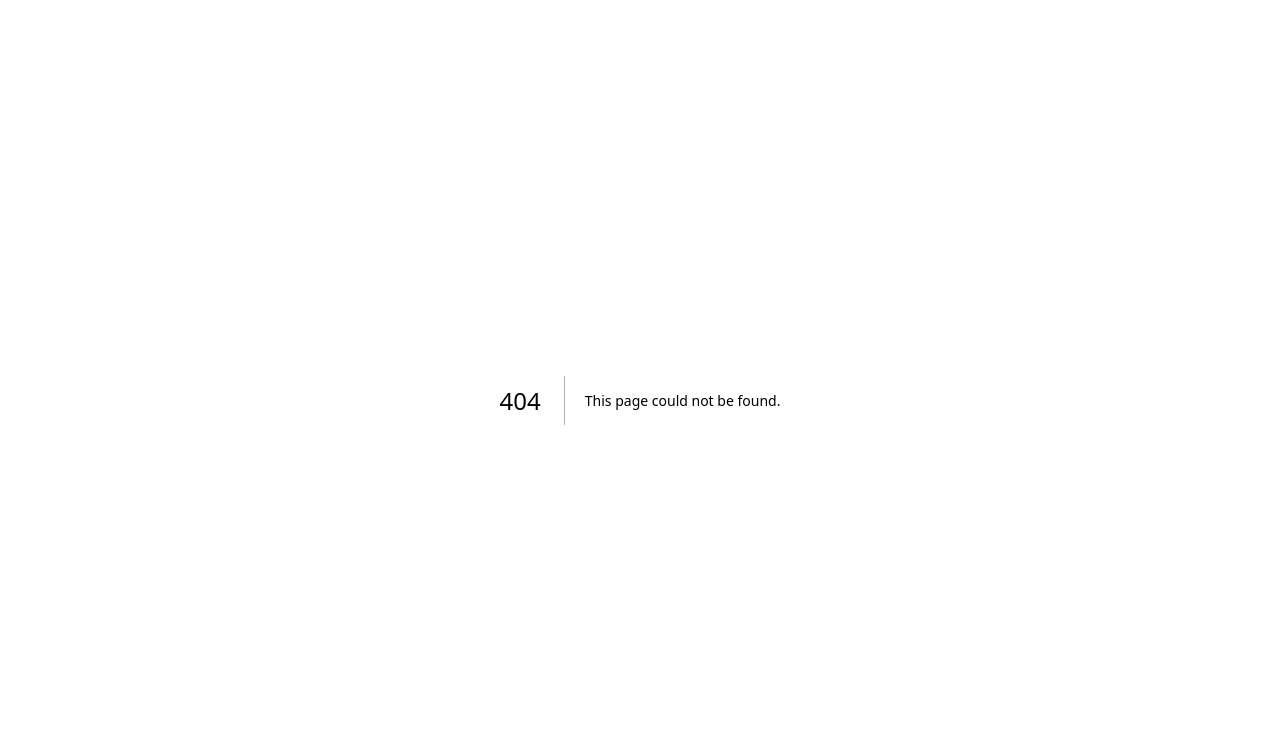
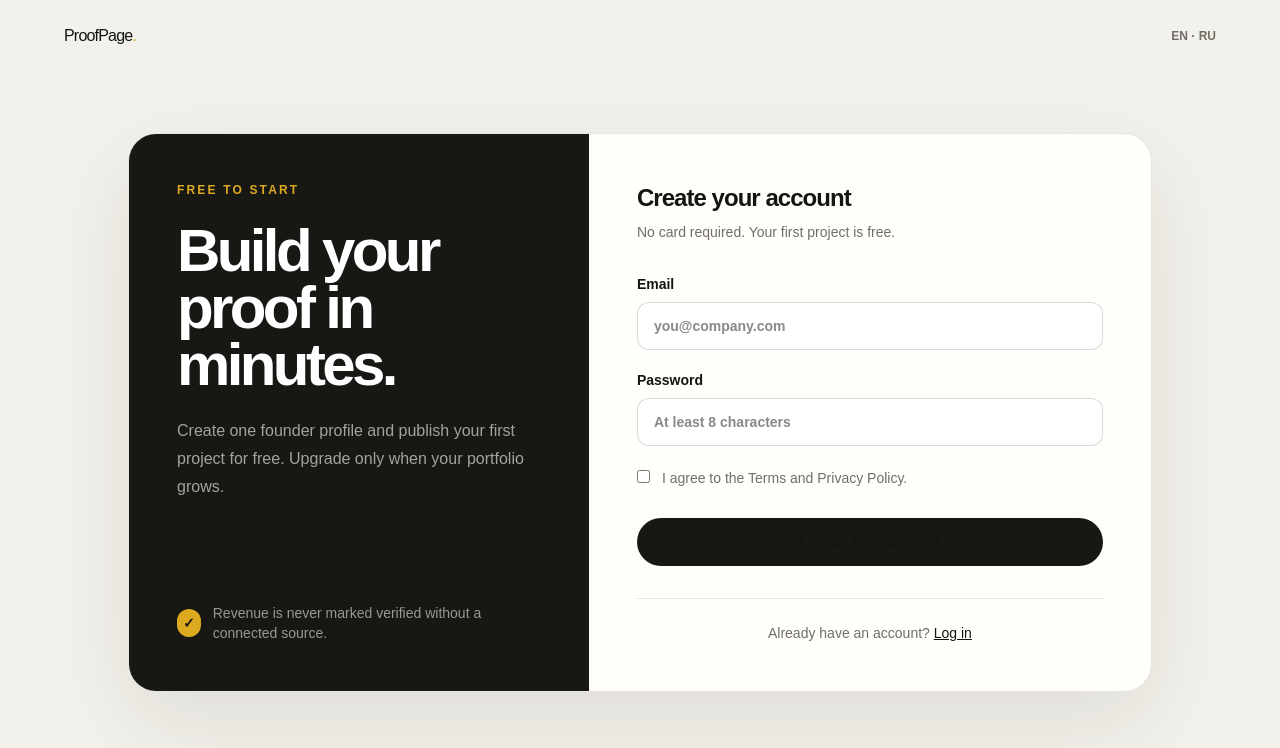
Before and after one commit to SPRO100/ProofPage, a Next.js app: page /signup in a window 1280 px wide. Before the commit this address had no page. Shown: the top 748 px of the page. Built offline with nearby package versions, Linux system fonts and the light colour scheme.

Commit message:
feat: add src/app/signup/page.tsx

```diff
--- /dev/null
+++ b/src/app/signup/page.tsx
@@ -0,0 +1,22 @@
+import Link from "next/link";
+import { AuthShell, fieldClass, primaryButtonClass } from "@/components/auth/auth-shell";
+
+export default function SignupPage() {
+  return (
+    <AuthShell
+      eyebrow="Free to start"
+      title="Build your proof in minutes."
+      description="Create one founder profile and publish your first project for free. Upgrade only when your portfolio grows."
+      footer={<>Already have an account? <Link className="font-bold text-[#141412] underline" href="/login">Log in</Link></>}
+    >
+      <h2 className="text-2xl font-black tracking-[-0.04em]">Create your account</h2>
+      <p className="mt-2 text-sm text-[#706e67]">No card required. Your first project is free.</p>
+      <form className="mt-8 grid gap-5">
+        <label className="text-sm font-bold">Email<input className={fieldClass} type="email" name="email" placeholder="you@company.com" autoComplete="email" /></label>
+        <label className="text-sm font-bold">Password<input className={fieldClass} type="password" name="password" placeholder="At least 8 characters" autoComplete="new-password" /></label>
+        <label className="flex items-start gap-3 text-sm leading-6 text-[#706e67]"><input className="mt-1" type="checkbox" />I agree to the Terms and Privacy Policy.</label>
+        <button className={primaryButtonClass} type="submit">Create free account</button>
+      </form>
+    </AuthShell>
+  );
+}
```
